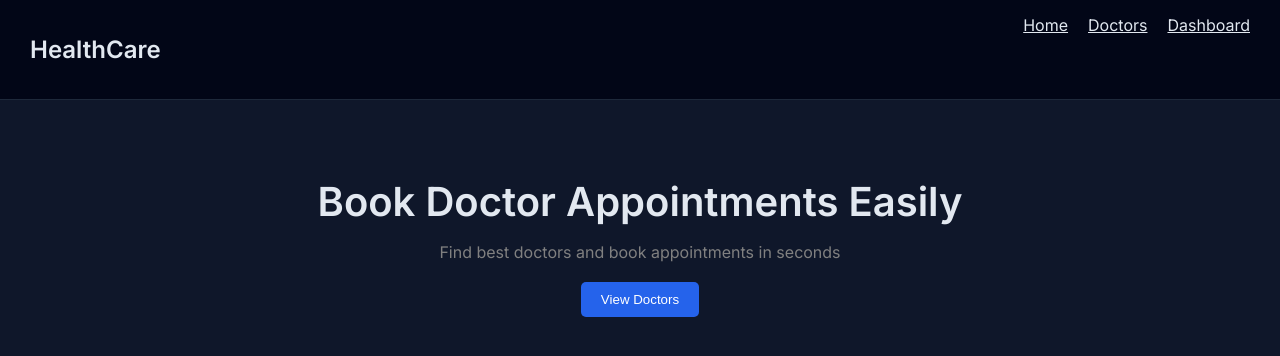
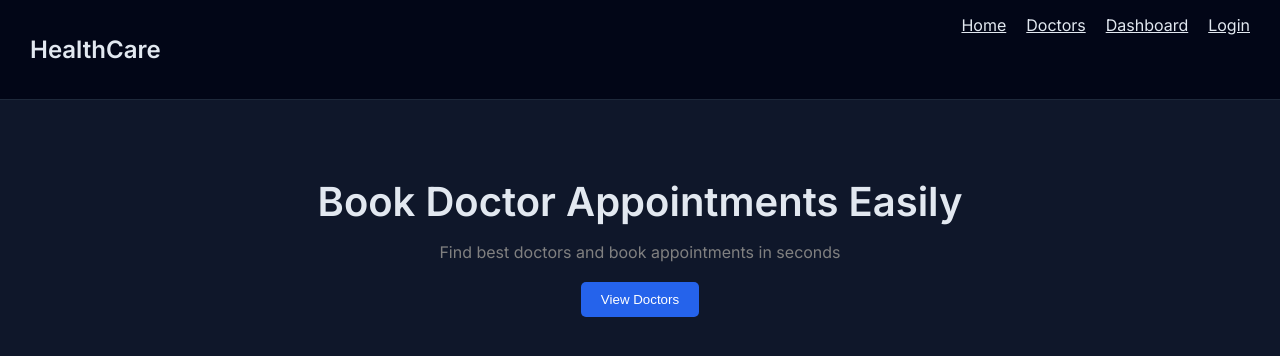
Before and after one commit to srishti-bh31/capstone-WD-2, a React (Vite) app: page / in a window 1280 px wide. Shown: the top 356 px of the page. Built offline with nearby package versions, Linux system fonts and the light colour scheme.

Commit message:
Add conditional login link to Navbar
Added login link conditionally based on login status.

```diff
--- a/src/components/Navbar.jsx
+++ b/src/components/Navbar.jsx
@@ -1,6 +1,8 @@
 import { Link } from "react-router-dom";
 
 function Navbar() {
+  const isLoggedIn = localStorage.getItem("isLoggedIn");
+
   return (
     <div className="navbar">
       <h2>HealthCare</h2>
@@ -9,6 +11,8 @@ function Navbar() {
         <Link to="/">Home</Link>
         <Link to="/doctors">Doctors</Link>
         <Link to="/dashboard">Dashboard</Link>
+
+        {!isLoggedIn && <Link to="/login">Login</Link>}
       </div>
     </div>
   );
```
